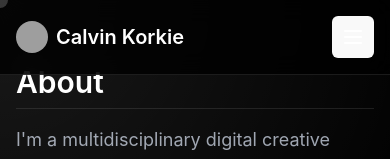
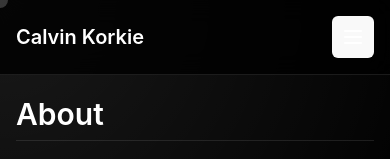
Before and after one commit to junokira/my-portfolio-app, a React (Vite) app: page / in a window 390 px wide. Shown: the top 159 px of the page. Built offline with nearby package versions, Linux system fonts and the light colour scheme; grey boxes are pictures that could not be loaded.

Commit message:
Update Portfolio.jsx

```diff
--- a/src/Portfolio.jsx
+++ b/src/Portfolio.jsx
@@ -985,15 +985,8 @@ export default function Portfolio() {
       <div className="flex h-screen">
         {/* Mobile Header (visible on small screens) */}
         <div className="md:hidden fixed top-0 left-0 right-0 bg-black/80 backdrop-blur-md border-b border-white/10 p-4 flex items-center justify-between z-20">
-          {/* Profile picture and name for mobile header */}
-          <div className="flex items-center gap-2">
-            <img
-              src="https://i.ibb.co/kVZjJf5Y/photo-of-meeee.webp"
-              alt="Calvin Korkie"
-              className="w-8 h-8 rounded-full object-cover"
-            />
-            <h1 className="text-xl font-semibold">Calvin Korkie</h1>
-          </div>
+          {/* Reverted to just name in mobile header as per feedback */}
+          <h1 className="text-xl font-semibold">Calvin Korkie</h1>
           <button onClick={() => setIsMobileMenuOpen(!isMobileMenuOpen)} className="p-2 rounded-md hover:bg-white/10">
             <Menu className="w-6 h-6 text-white" />
           </button>
@@ -1044,7 +1037,8 @@ export default function Portfolio() {
               animate={{ x: 0 }}
               exit={{ x: "-100%" }}
               transition={{ duration: 0.3, ease: "easeInOut" }}
-              className="fixed inset-0 bg-black/90 backdrop-blur-lg z-30 flex flex-col p-6 md:hidden"
+              // Added pt-20 to push content down from the top of the screen
+              className="fixed inset-0 bg-black/90 backdrop-blur-lg z-30 flex flex-col p-6 pt-20 md:hidden"
             >
               {/* Profile info at the top of the mobile menu */}
               <div className="flex flex-col items-center space-y-2 mb-8">
@@ -1092,8 +1086,8 @@ export default function Portfolio() {
         </AnimatePresence>
 
         {/* Main Content Area */}
-        {/* Added pt-16 for mobile to account for fixed header */}
-        <div className="flex-1 overflow-y-auto px-4 py-12 md:px-12 md:pt-12 pt-16">
+        {/* Adjusted pt-24 for mobile to account for fixed header and prevent cropping */}
+        <div className="flex-1 overflow-y-auto px-4 py-12 md:px-12 md:pt-12 pt-24">
           <div className="max-w-4xl mx-auto">
             {/* Render content based on active page, now as a component */}
             {/* Conditionally render HomeContent or the LargeImageViewer */}
```
